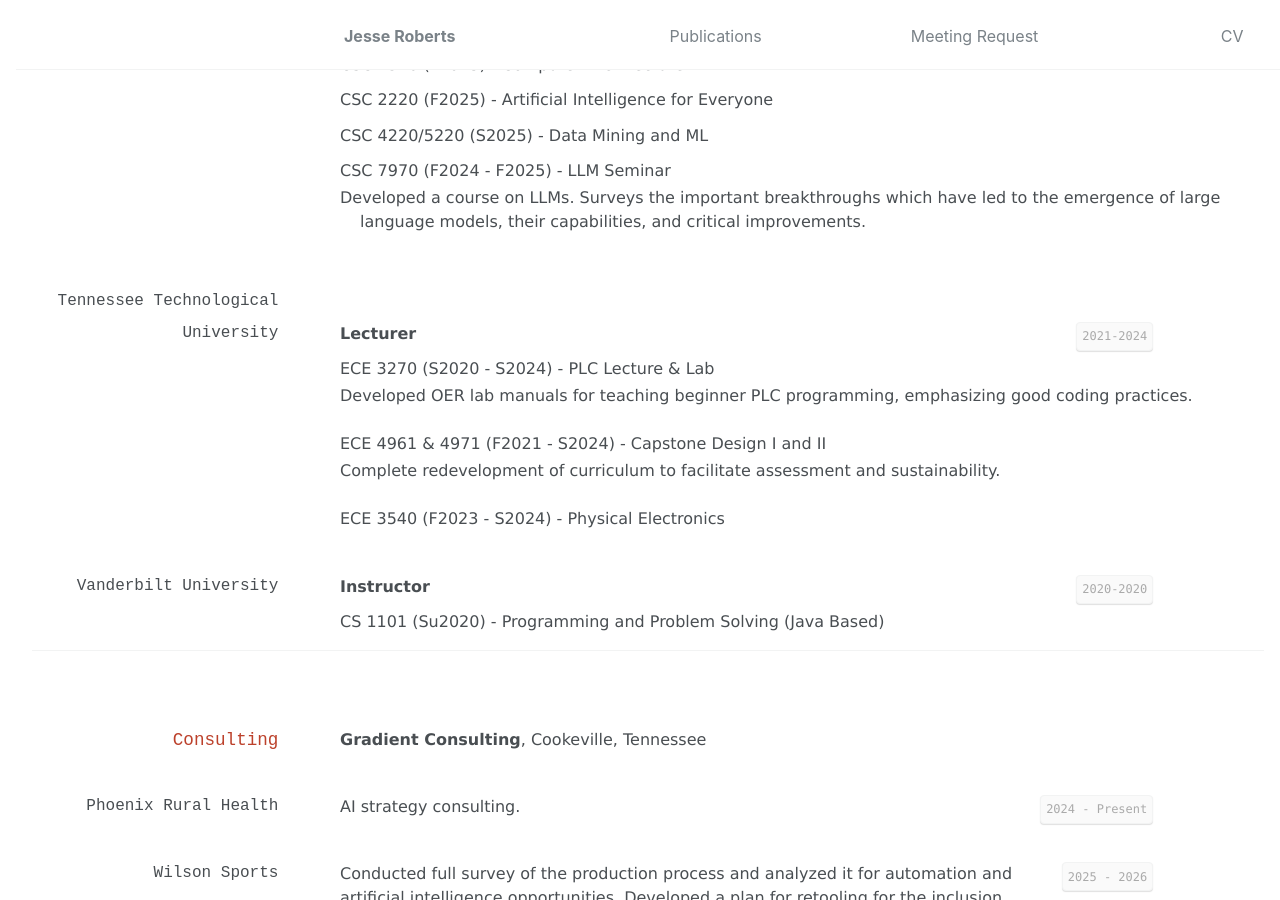
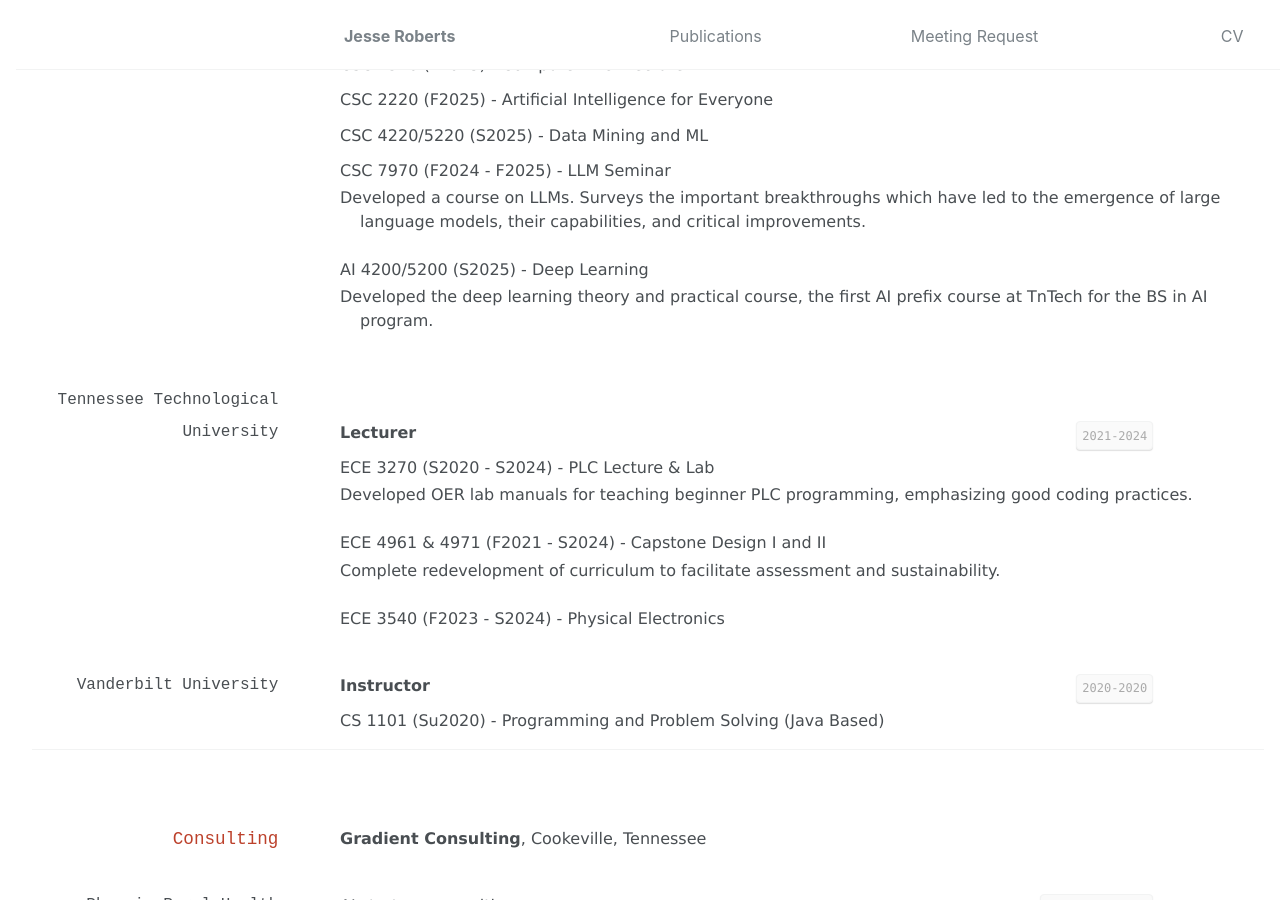
Before and after one commit to JesseTNRoberts/JesseTNRoberts.github.io, a Jekyll site: the page built from _pages/cv.md, in a window 1280 px wide and 900 px high, scrolled down 864 px. Built offline with Jekyll 4.4.1, drawn with Linux system fonts in a browser that asks for light colours.

Commit message:
cv update

```diff
--- a/_pages/cv.md
+++ b/_pages/cv.md
@@ -61,6 +61,8 @@ CSC 4220/5220 (S2025) - Data Mining and ML
 CSC 7970 (F2024 - F2025) - LLM Seminar
   - Developed a course on LLMs. Surveys the important breakthroughs which have led to the emergence of large language models, their capabilities, and critical improvements.
 
+AI 4200/5200 (S2025) - Deep Learning
+  - Developed the deep learning theory and practical course, the first AI prefix course at TnTech for the BS in AI program.
 
 ### Tennessee Technological University
 `2021-2024`
```
